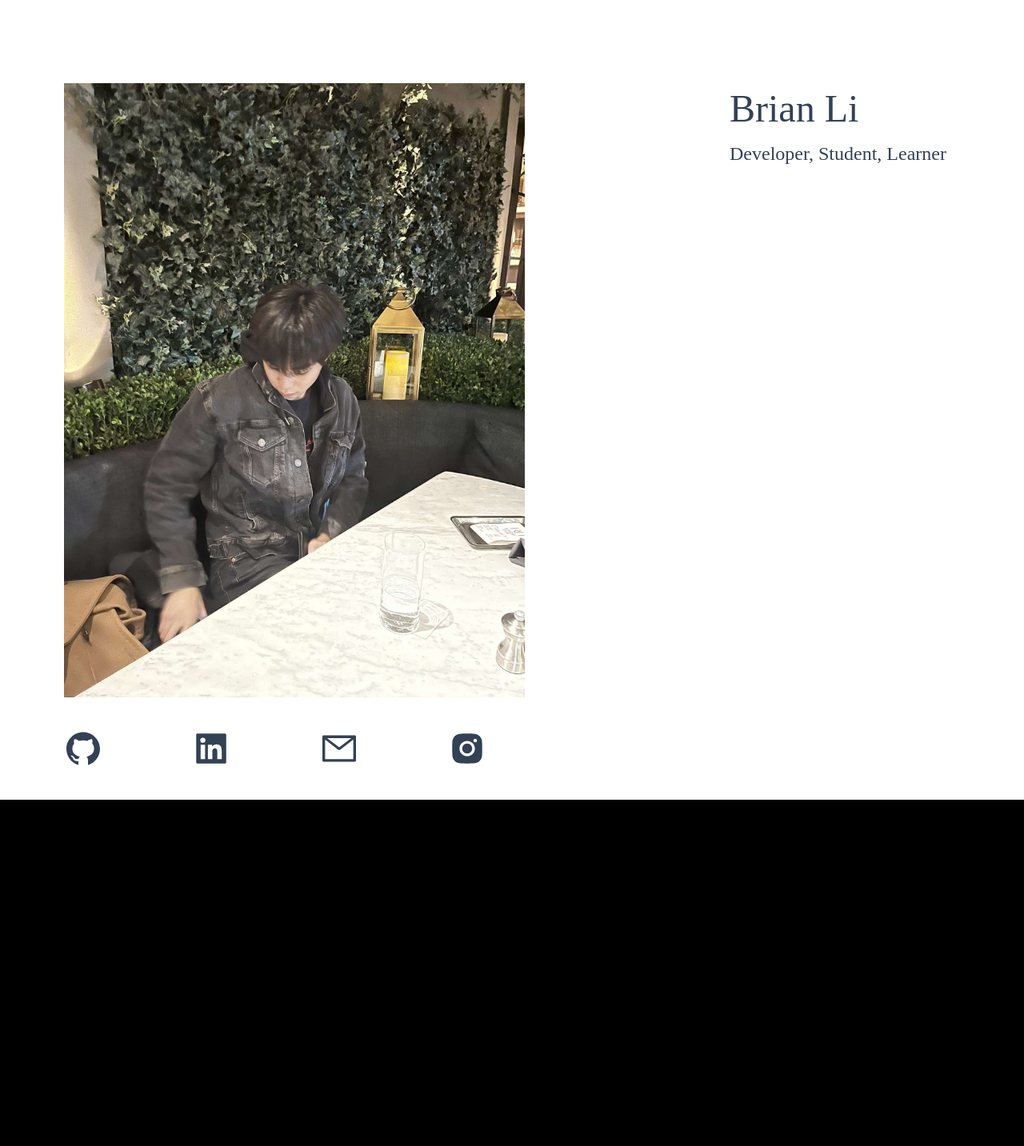
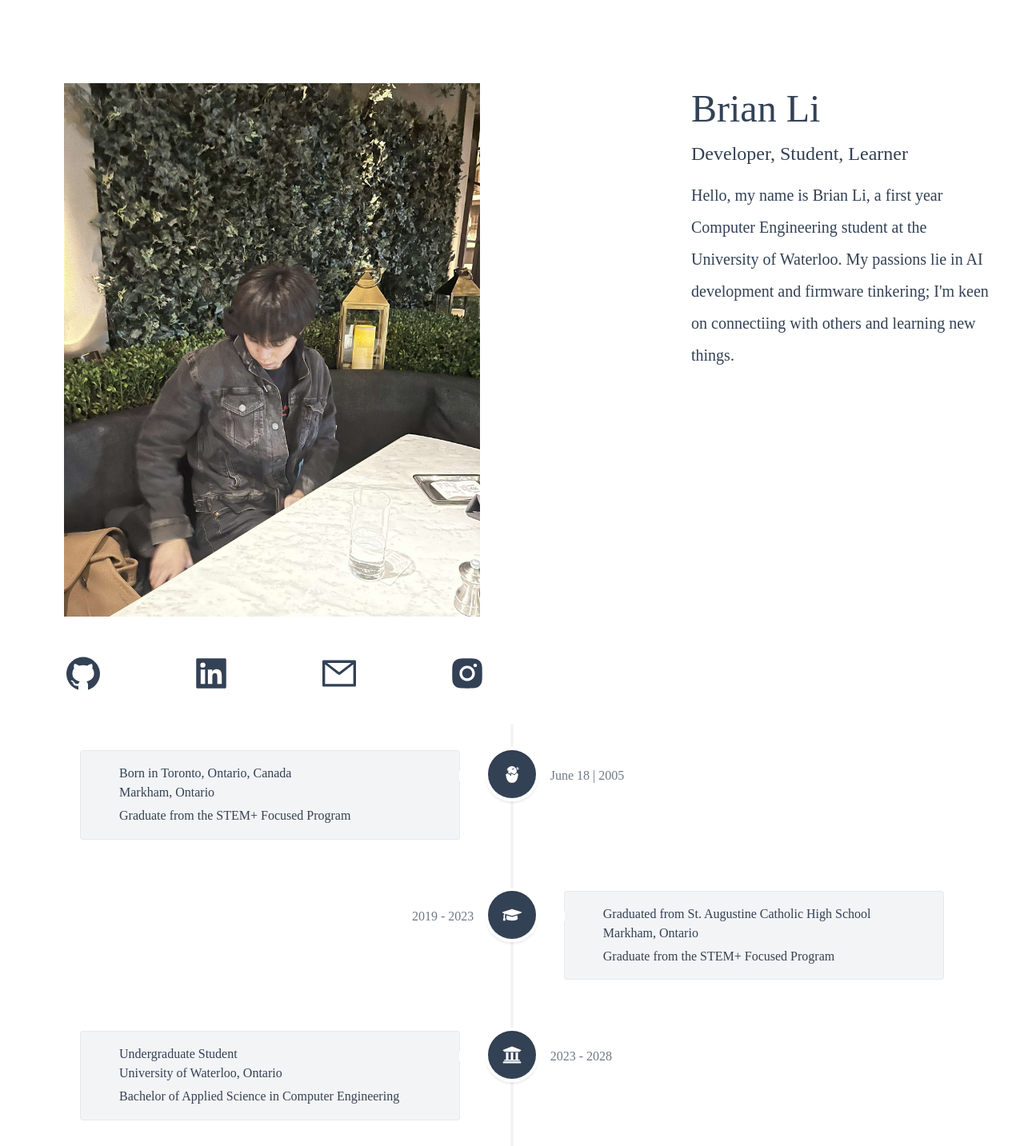
Before and after one commit to BrianLi23/personal-website, a Next.js app in the folder brianli-portfolio/: page / in a window 1280 px wide. Shown: the part 181-1614 px from the top of the page at 80% size. Before the commit the page ends 1181 px from the top, so only its background shows below. Built offline with nearby package versions, Linux system fonts and the light colour scheme; a web font is replaced by a local one.

Commit message:
feat: edited the main about me, added timeline

```diff
--- a/brianli-portfolio/app/page.js
+++ b/brianli-portfolio/app/page.js
@@ -10,6 +10,7 @@ import {
 } from "react-icons/ai";
 import useDarkMode from "@/components/darkmode";
 import Header from "@/components/header";
+import Timeline from "@/components/timeline";
 
 export default function Home() {
   const { darkMode } = useDarkMode();
@@ -35,22 +36,15 @@ export default function Home() {
         <section className="min-h-screen">
           <Header />
           <div className="flex">
-            <span className="relative max-w-xl overflow-hidden ml-10 ">
+            <div className="ml-10">
+              <div className="inline-block max-w-[520px] max-h-[667px] relative overflow-hidden ">
                 <Image
                   src={"/websitepic2.jpg"}
-                width={500}
+                  width={520}
                   height={500}
-                className="w-full h-full object-cover transition-all duration-300 transform hover:scale-110"
+                  className="object-cover transition-all duration-300 transform hover:scale-110"
                 />
-              <div className="absolute bottom-0 left-0 w-full h-2 bg-blue-500 opacity-0 group-hover:opacity-100 transition-opacity duration-300"></div>
-            </span>
-            <span className="pl-64">
-              <h2 className="text-5xl py-2">Brian Li</h2>
-              <h3 className="text-2xl py-2">Developer, Student, Learner</h3>
-              <p></p>
-            </span>
               </div>
-          <div className="ml-10 ">
               <div className="text-5xl flex justify-start gap-28 py-10 text-slate-700">
                 <a
                   href="https://github.com/BrianLi23"
@@ -85,7 +79,22 @@ export default function Home() {
                 </a>
               </div>
             </div>
+            <div className="pl-64">
+              <h2 className="text-5xl py-2">Brian Li</h2>
+              <h3 className="text-2xl py-2">Developer, Student, Learner</h3>
+              <p
+                className="text-xl py-2 leading-loose "
+                style={{ maxWidth: "600px" }}
+              >
+                Hello, my name is Brian Li, a first year Computer Engineering
+                student at the University of Waterloo. My passions lie in AI
+                development and firmware tinkering; I'm keen on connectiing with
+                others and learning new things.
+              </p>
+            </div>
+          </div>
         </section>
+        <Timeline />
       </main>
     </div>
   );
--- a/brianli-portfolio/components/timeline.js
+++ b/brianli-portfolio/components/timeline.js
@@ -1,5 +1,51 @@
+"use client";
+import { timelineData } from "@/lib/data";
 import React from "react";
+import {
+  VerticalTimeline,
+  VerticalTimelineElement,
+} from "react-vertical-timeline-component";
+import "react-vertical-timeline-component/style.min.css";
 
-export default function timeline() {
-  return <div>timeline</div>;
+export default function Timeline() {
+  return (
+    <section>
+      <VerticalTimeline lineColor="#f3f4f6" animate={false}>
+        {timelineData.map((data, index) => (
+          <React.Fragment key={index}>
+            <VerticalTimelineElement
+              visible={true}
+              contentStyle={{
+                background: "#f3f4f6",
+                boxShadow: "none",
+                border: "1px solid rgba(0,0,0,0.05)",
+                padding: "1rem 3rem",
+                textAlign: "left",
+                animation: "false",
+                gap: "1rem",
+              }}
+              contentArrowStyle={{
+                borderRight: "0.4 rem solid #9ca3af",
+                color: "#9ca3af",
+              }}
+              date={data.date}
+              icon={data.icon}
+              iconStyle={{
+                background: "rgb(51,65,85)",
+                color: "white",
+                visibility: "visible",
+                fontSize: "1.5rem",
+              }}
+            >
+              <h3 className="">{data.title}</h3>
+              <h4 className="">{data.location}</h4>
+              <p className="!mt-1 !font-normal text-gray-700 dark:text-white/75">
+                {data.description}
+              </p>
+            </VerticalTimelineElement>
+          </React.Fragment>
+        ))}
+      </VerticalTimeline>
+    </section>
+  );
 }
--- /dev/null
+++ b/brianli-portfolio/lib/data.js
@@ -0,0 +1,28 @@
+import React from "react";
+import { FaGraduationCap } from "react-icons/fa";
+import { GiNewBorn } from "react-icons/gi";
+import { FaUniversity } from "react-icons/fa";
+
+export const timelineData = [
+  {
+    title: "Born in Toronto, Ontario, Canada",
+    location: "Markham, Ontario",
+    date: "June 18 | 2005",
+    description: "Graduate from the STEM+ Focused Program",
+    icon: <GiNewBorn />,
+  },
+  {
+    title: "Graduated from St. Augustine Catholic High School",
+    location: "Markham, Ontario",
+    description: "Graduate from the STEM+ Focused Program",
+    icon: <FaGraduationCap />,
+    date: "2019 - 2023",
+  },
+  {
+    title: "Undergraduate Student",
+    location: "University of Waterloo, Ontario",
+    description: " Bachelor of Applied Science in Computer Engineering",
+    icon: <FaUniversity />,
+    date: "2023 - 2028",
+  },
+];
--- a/brianli-portfolio/package.json
+++ b/brianli-portfolio/package.json
@@ -16,6 +16,7 @@
     "react-icons": "^4.11.0"
   },
   "devDependencies": {
+    "@types/react-vertical-timeline-component": "^3.3.6",
     "autoprefixer": "^10.4.16",
     "postcss": "^8.4.31",
     "tailwindcss": "^3.3.5"
```
Also changed, not shown: 1 other file (tests, documents, lock files or other folders). Lines whose indentation alone changed are shown as unchanged.
